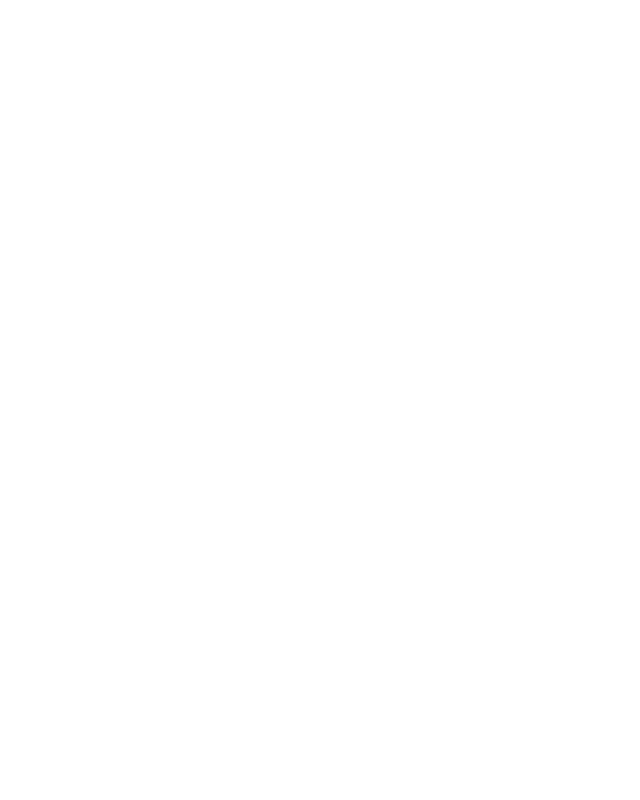
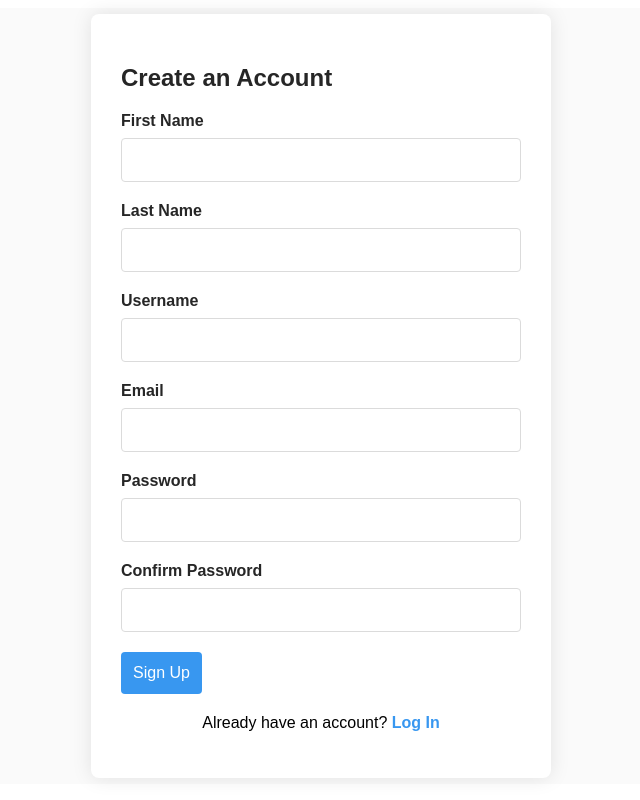
Before and after one commit to CostrunLarisa/Proiect-DWBI, an Angular app in the folder UI/: page /signup in a window 1280 px wide. Before the commit this address led to /. Shown: the whole page, without its empty margins (319-959 px from the left). Built offline with nearby package versions, Linux system fonts and the light colour scheme.

Commit message:
added signup components

```diff
--- a/UI/src/app/app-routing.module.ts
+++ b/UI/src/app/app-routing.module.ts
@@ -1,9 +1,11 @@
 import { NgModule } from '@angular/core';
 import { RouterModule, Routes } from '@angular/router';
 import {LoginComponent} from "./login/login.component";
+import {SignupComponent} from "./signup/signup.component";
 
 const routes: Routes = [
-  {path: 'login', component:LoginComponent}
+  {path: 'login', component:LoginComponent},
+  {path: 'signup', component:SignupComponent}
 ]
 
 @NgModule({
--- a/UI/src/app/app.module.ts
+++ b/UI/src/app/app.module.ts
@@ -7,12 +7,14 @@
 import { NavbarComponent } from './navbar/navbar.component';
 import {FormsModule} from "@angular/forms";
 import {HttpClientModule} from "@angular/common/http";
+import { SignupComponent } from './signup/signup.component';
 
 @NgModule({
   declarations: [
     AppComponent,
     LoginComponent,
-    NavbarComponent
+    NavbarComponent,
+    SignupComponent
   ],
     imports: [
         BrowserModule,
--- /dev/null
+++ b/UI/src/app/signup/signup.component.css
@@ -0,0 +1,81 @@
+
+body {
+  margin: 0;
+  padding: 0;
+  overflow-x: hidden; /* Hide horizontal scrollbar */
+}
+
+.signup-container {
+  display: flex;
+  justify-content: center;
+  align-items: center;
+  min-height: 97vh;
+  background-color: #fafafa;
+}
+
+.signup-form {
+  background-color: #fff;
+  padding: 30px;
+  border-radius: 8px;
+  box-shadow: 0 0 20px rgba(0, 0, 0, 0.1);
+  font-family: 'Arial', sans-serif;
+  max-width: 400px;
+  width: 100%;
+  margin: 0 auto;
+}
+
+h2 {
+  color: #262626;
+  font-size: 24px;
+  margin-bottom: 20px;
+}
+
+.form-group {
+  margin-bottom: 20px;
+}
+
+label {
+  display: block;
+  font-weight: bold;
+  color: #262626;
+  margin-bottom: 8px;
+}
+
+input {
+  width: 100%;
+  padding: 12px;
+  border: 1px solid #dbdbdb;
+  border-radius: 4px;
+  box-sizing: border-box;
+  font-size: 16px;
+}
+
+button {
+  background-color: #3897f0;
+  color: #fff;
+  padding: 12px;
+  border: none;
+  border-radius: 4px;
+  cursor: pointer;
+  font-size: 16px;
+  transition: background-color 0.3s ease;
+}
+
+button:hover {
+  background-color: #26688e;
+}
+
+.login-link {
+  margin-top: 20px;
+  text-align: center;
+}
+
+a {
+  color: #3897f0;
+  text-decoration: none;
+  font-weight: bold;
+}
+
+a:hover {
+  text-decoration: underline;
+}
--- /dev/null
+++ b/UI/src/app/signup/signup.component.html
@@ -0,0 +1,45 @@
+
+<div class="signup-container">
+  <div class="signup-form">
+    <h2>Create an Account</h2>
+
+    <form method="post">
+      <div>{{errorMessage}}</div>
+      <div class="form-group">
+        <label for="firstName">First Name</label>
+        <input type="text" id="firstName" name="firstName" [(ngModel)]="user.firstName" required>
+      </div>
+
+      <div class="form-group">
+        <label for="lastName">Last Name</label>
+        <input type="text" id="lastName" name="lastName" [(ngModel)]="user.lastName" required>
+      </div>
+
+      <div class="form-group">
+        <label for="username">Username</label>
+        <input type="text" id="username" name="username" [(ngModel)]="user.username" required>
+      </div>
+
+      <div class="form-group">
+        <label for="email">Email</label>
+        <input type="email" id="email" name="email" [(ngModel)]="user.email" required>
+      </div>
+
+      <div class="form-group">
+        <label for="password">Password</label>
+        <input type="password" id="password" name="password" [(ngModel)]="user.password" required>
+      </div>
+
+      <div class="form-group">
+        <label for="confirmPassword">Confirm Password</label>
+        <input type="password" id="confirmPassword" name="confirmPassword" [(ngModel)]="user.confirmPassword" required>
+      </div>
+
+      <button type="button" (click)="signup()">Sign Up</button>
+    </form>
+
+    <div class="login-link">
+      <p>Already have an account? <a routerLink="/login">Log In</a></p>
+    </div>
+  </div>
+</div>
--- /dev/null
+++ b/UI/src/app/signup/signup.component.ts
@@ -0,0 +1,44 @@
+import { Component, OnInit } from '@angular/core';
+import {HttpClient, HttpHeaders} from "@angular/common/http";
+import {Router} from "@angular/router";
+
+@Component({
+  selector: 'app-signup',
+  templateUrl: './signup.component.html',
+  styleUrls: ['./signup.component.css']
+})
+export class SignupComponent implements OnInit {
+  user: any = {
+    username: '',
+    password: '',
+    email: '',
+    firstName: '',
+    lastName: ''
+  };
+  errorMessage: string = '';
+
+  constructor(private http: HttpClient, private router : Router) { }
+
+  ngOnInit(): void {
+  }
+
+  signup() {
+
+    const apiUrl = 'http://localhost:8080/signup';
+    const headers = new HttpHeaders({
+      'Content-Type': 'application/json',
+      'Access-Control-Allow-Origin': 'http://localhost:8080'
+    });
+
+    this.http.post(apiUrl, this.user, {headers: headers}).subscribe(
+      (response) => {
+        this.router.navigate(['/login']);
+        console.log('Signup successful', response);
+      },
+      (error) => {
+        console.error('Signup failed', error);
+        this.errorMessage = "Must complete with another username."
+      }
+    );
+  }
+}
```
Also changed, not shown: 2 other files (tests, documents, lock files or other folders).
